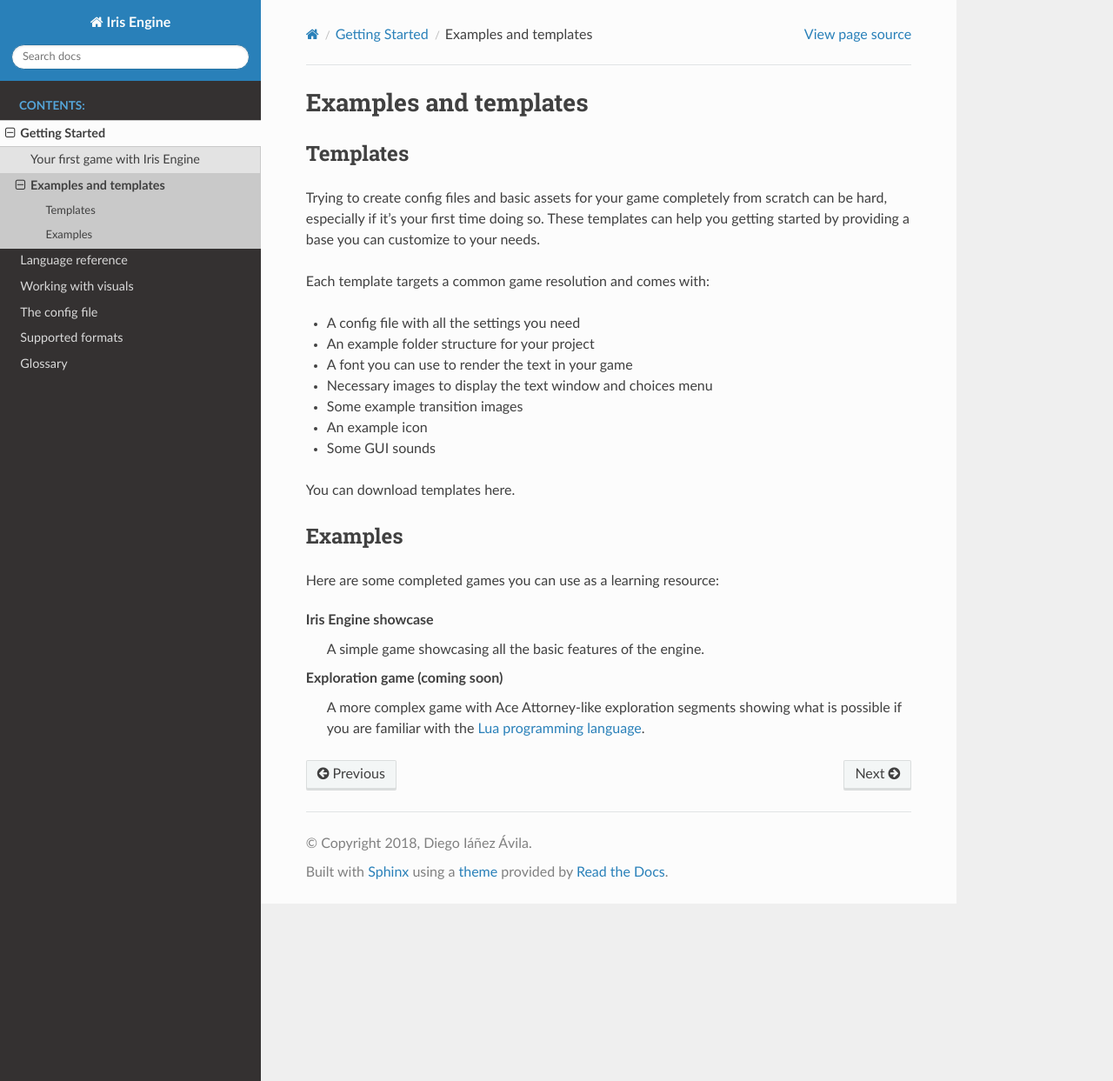
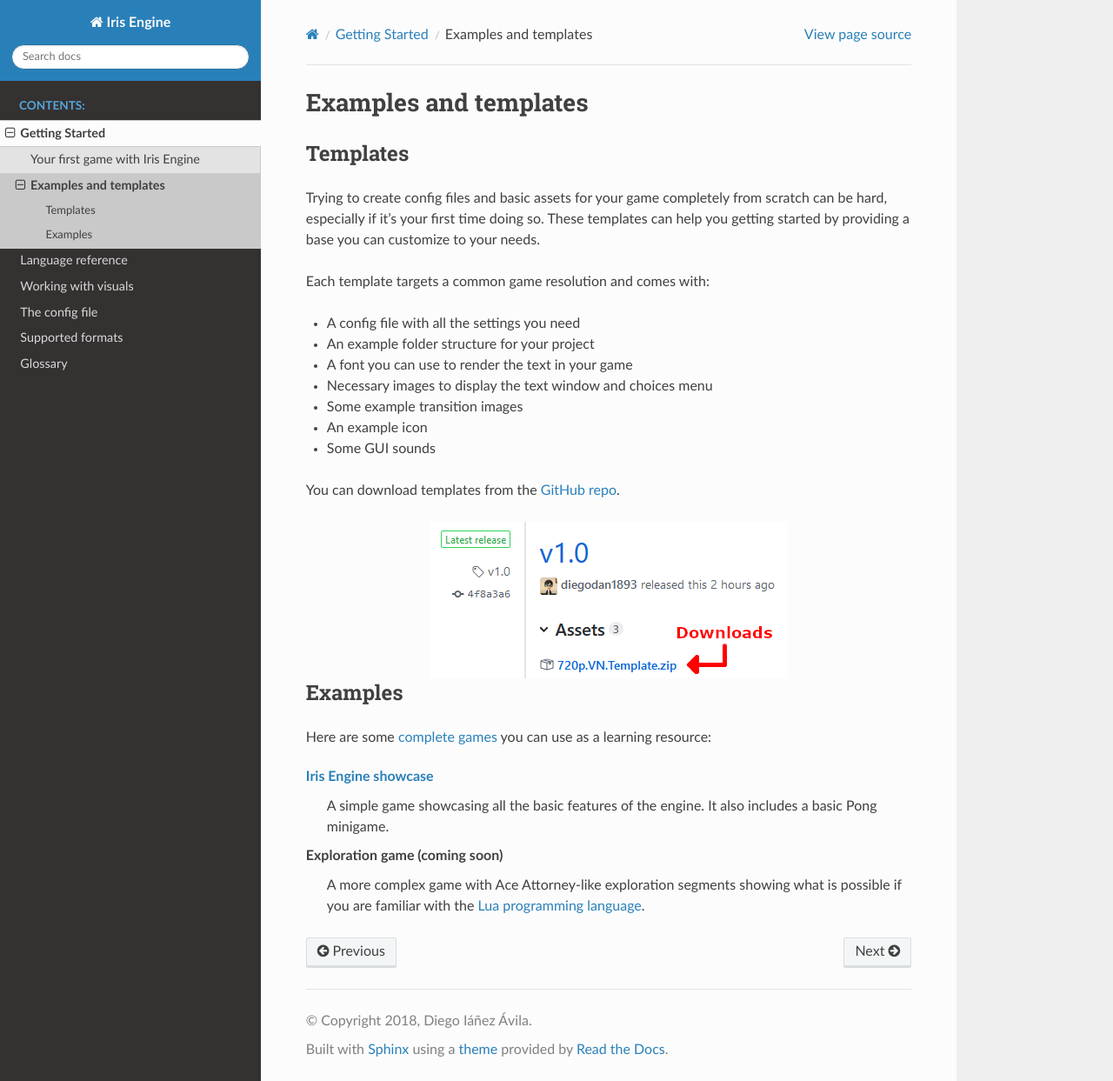
Before and after one commit to diegodan1893/Iris-Engine, a Sphinx documentation site: the page built from docs/en/source/getting_started/templates.rst, in a window 1280 px wide and 1243 px high. Shown: the whole window at 87% size. Built offline with Sphinx 7.4.7 and the Read the Docs theme 2.0.0, drawn with Linux system fonts in a browser that asks for light colours.

Commit message:
Add links to GitHub repos in the documentation

```diff
--- a/docs/en/source/getting_started/templates.rst
+++ b/docs/en/source/getting_started/templates.rst
@@ -18,20 +18,23 @@
 * An example icon
 * Some GUI sounds
 
-You can download templates here.
+You can download templates from the `GitHub repo <https://github.com/diegodan1893/Iris-Engine-Templates/releases/latest>`_.
 
-.. @todo add download links
+.. image:: ../media/downloads.png
+	:align: center
+
 
 Examples
 --------
 
-Here are some completed games you can use as a learning resource:
+Here are some
+`complete games <https://github.com/diegodan1893/Iris-Engine-Examples>`_
+you can use as a learning resource:
 
-Iris Engine showcase
-	A simple game showcasing all the basic features of the engine.
+`Iris Engine showcase <https://github.com/diegodan1893/Iris-Engine-Examples/releases/latest>`_
+	A simple game showcasing all the basic features of the engine. It also includes
+	a basic Pong minigame.
 
 Exploration game (coming soon)
 	A more complex game with Ace Attorney-like exploration segments showing what
 	is possible if you are familiar with the `Lua programming language <https://www.lua.org/>`_.
-
-.. @todo add examples and links
```
Also changed, not shown: docs/en/source/media/downloads.png (added).
